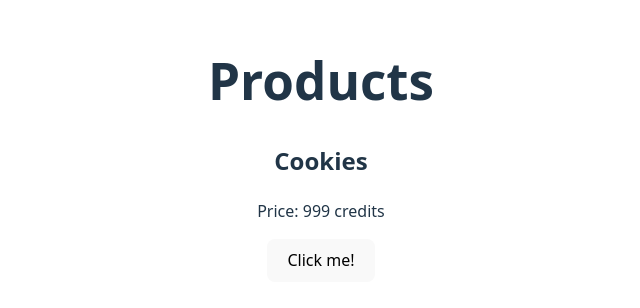
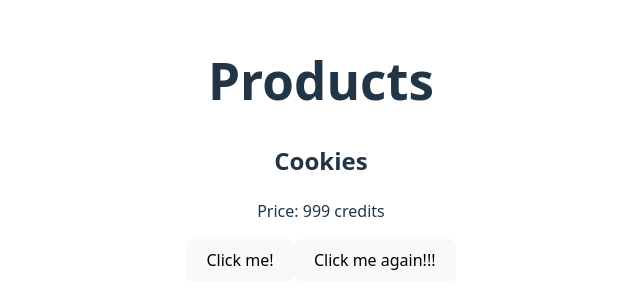
Before and after one commit to dvankevich/react-001, a React (Vite) app: page / in a window 1280 px wide. Shown: the part 250-558 px from the top of the page, without its empty margins (319-959 px from the left). Built offline with nearby package versions, Linux system fonts and the light colour scheme.

Commit message:
add another button

```diff
--- a/src/App.jsx
+++ b/src/App.jsx
@@ -21,6 +21,9 @@ function App() {
 
         <Product />
         <MyButton />
+        <button onClick={() => alert("You clicked me!")}>
+          Click me again!!!
+        </button>
       </div>
     </>
   );
```
